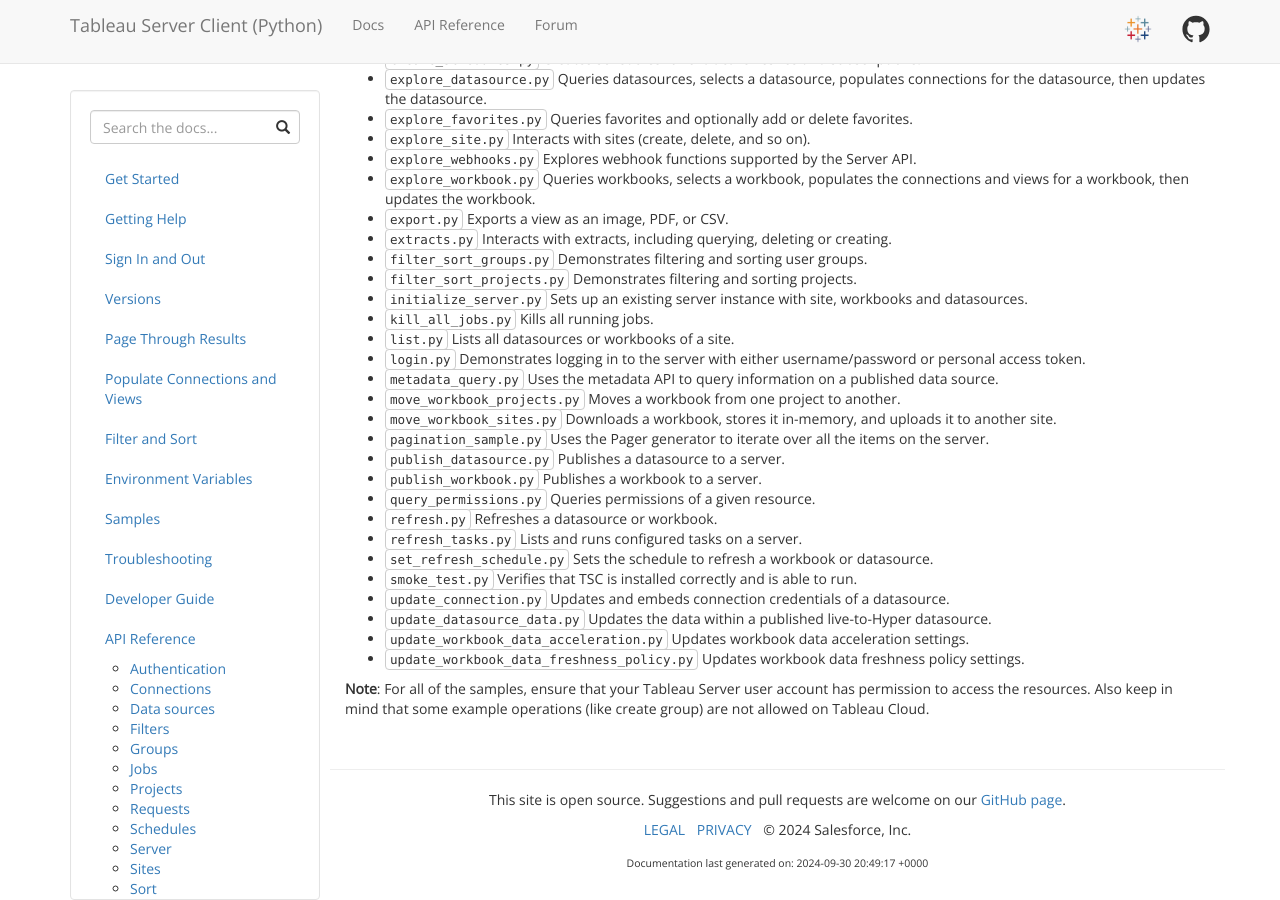
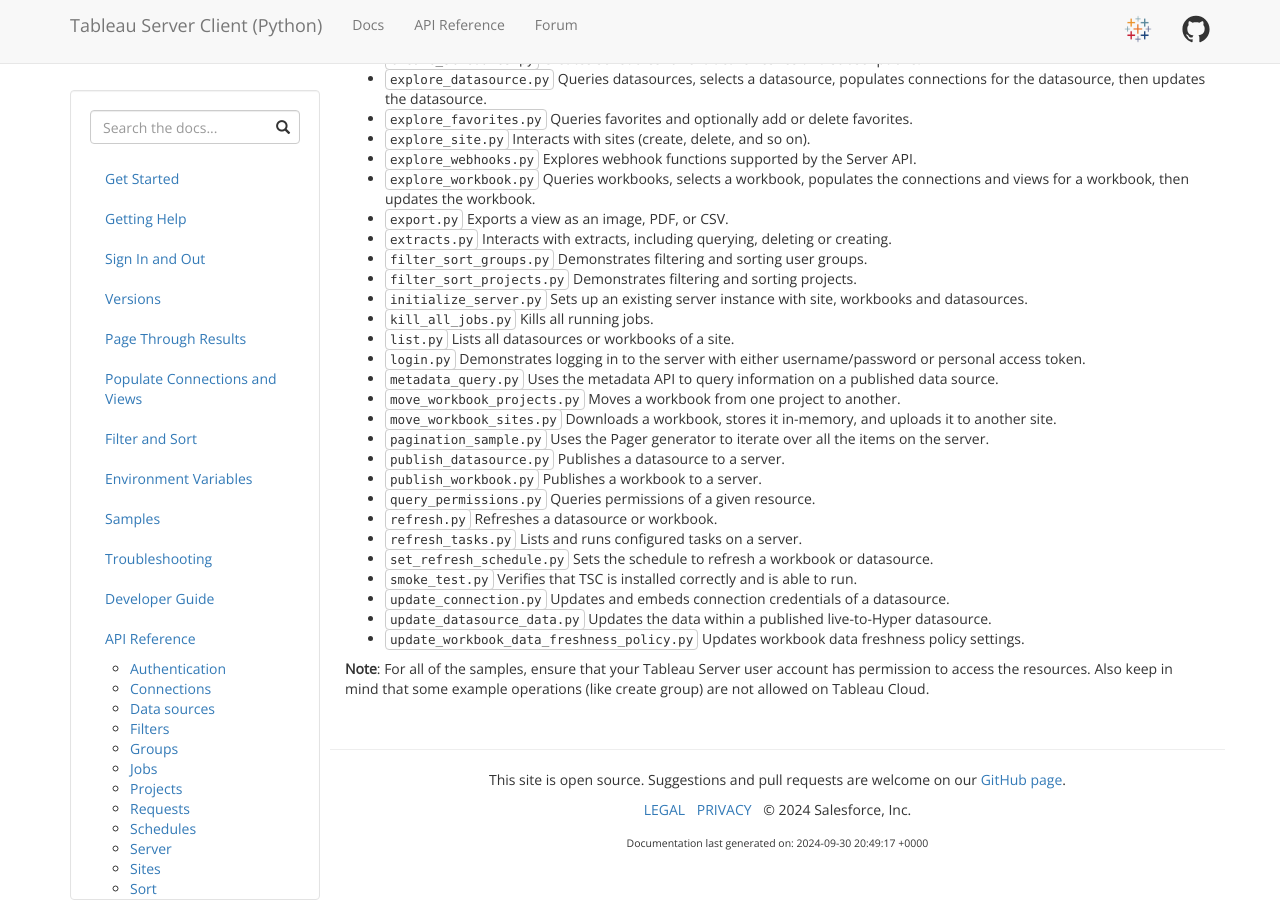
Before and after one commit to tableau/server-client-python, a Jekyll site: the page built from docs/samples.md, in a window 1280 px wide and 900 px high, scrolled down 882 px. Built offline with Jekyll 4.4.1, drawn with Linux system fonts in a browser that asks for light colours.

Commit message:
Remove workbook data acceleration; feature was removed in 2022

```diff
--- a/docs/samples.md
+++ b/docs/samples.md
@@ -71,7 +71,6 @@
 * `smoke_test.py` Verifies that TSC is installed correctly and is able to run.
 * `update_connection.py` Updates and embeds connection credentials of a datasource.
 * `update_datasource_data.py` Updates the data within a published live-to-Hyper datasource.
-* `update_workbook_data_acceleration.py` Updates workbook data acceleration settings.
 * `update_workbook_data_freshness_policy.py` Updates workbook data freshness policy settings.
 
 **Note**: For all of the samples, ensure that your Tableau Server user account has permission to access the resources. Also keep in mind that some example operations (like create group) are not allowed on Tableau Cloud.
```
